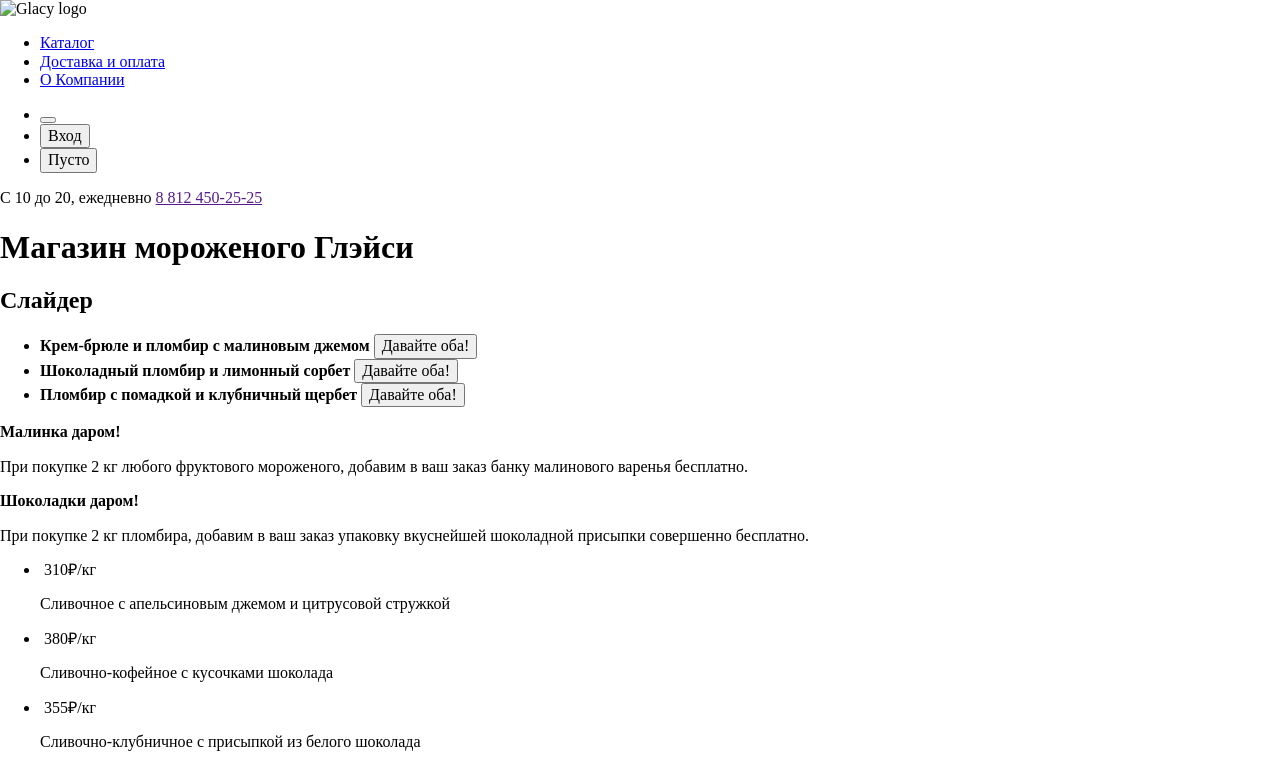
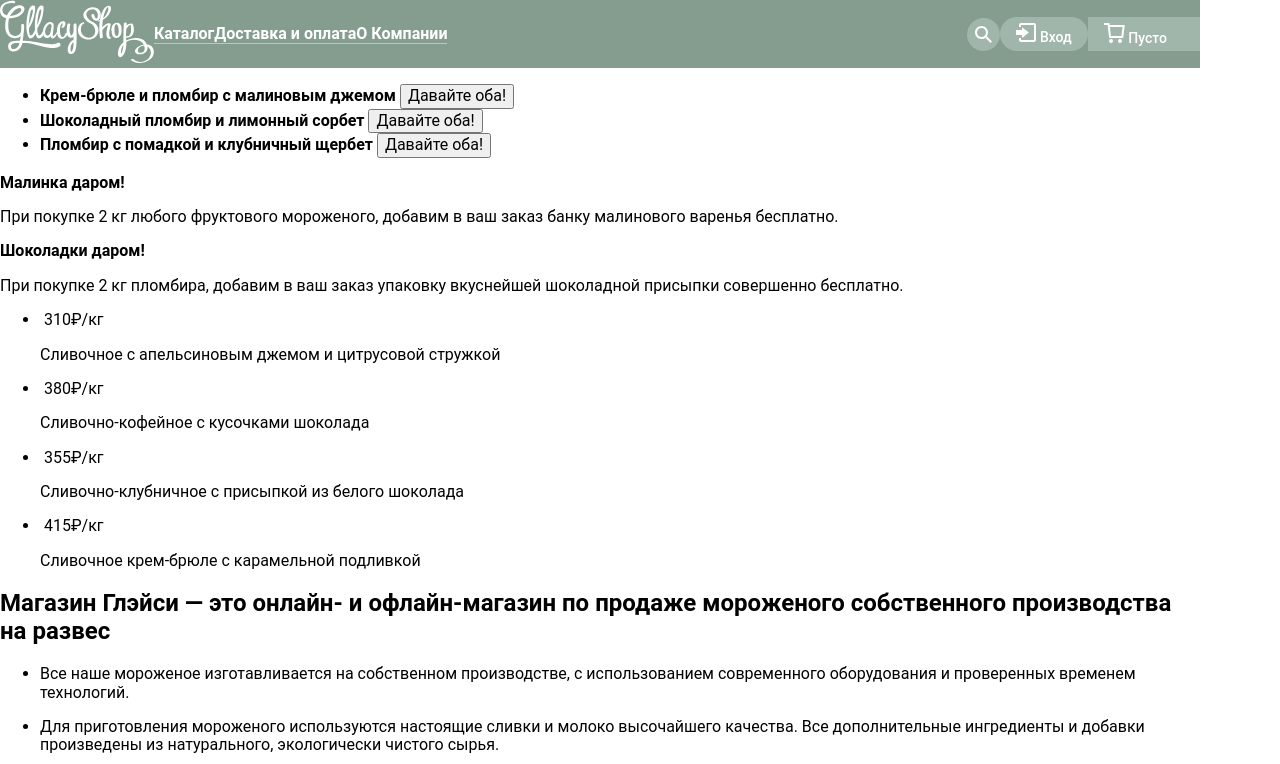
Before and after one commit to arcticstormx/practice_3_glacy, a plain HTML site: page index.html in a window 1280 px wide. Shown: the top 764 px of the page. Drawn offline with Linux system fonts and the light colour scheme.

Commit message:
Add fonts, header css 50% ready

```diff
--- a/css/styles.css
+++ b/css/styles.css
@@ -1,6 +1,6 @@
 @font-face {
-	font-family: "Roboto", sans-serif;
-	src: url("../fonts/roboto.woff2") format("woff2"),
+  font-family: "Roboto", sans-serif;
+  src: url("../fonts/roboto.woff2") format("woff2"),
     url("../fonts/roboto.woff") format("woff");
   font-style: normal;
   font-weight: 400;
@@ -21,3 +21,110 @@
   font-style: normal;
   font-weight: 700;
 }
+
+body {
+    width: 1200px;
+}
+
+.visually-hidden {
+    position: absolute;
+    clip: rect(0 0 0 0);
+    width: 1px;
+    height: 1px;
+    margin: -1px;
+}
+
+.body-index,
+.body-catalog {
+  font-family: "Roboto", sans-serif;
+  font-weight: 400;
+}
+
+/*HEADER*/
+
+
+.main-header {
+  display: flex;
+  flex-direction: row;
+
+  flex: 1;
+
+  background-color: #849d8f;
+}
+
+.nav {
+  display: flex;
+  flex: 2;
+
+  justify-content: space-between;
+}
+
+.nav__user-nav {
+}
+
+.pages-list-container {
+  display: flex;
+  flex-direction: row;
+  align-items: center;
+}
+
+.pages-list {
+  display: flex;
+
+  margin: 0;
+  padding: 0;
+
+  list-style: none;
+}
+
+.pages-list__link {
+  font-size: 16px;
+  line-height: 16px;
+  font-weight: 700;
+
+  color: #fff;
+
+  text-decoration: none;
+  border-bottom: 1px solid #b3cbbd;
+}
+
+.user-nav {
+  display: flex;
+  align-items: center;
+
+  margin: 0;
+  padding: 0;
+
+
+  list-style: none;
+}
+
+.user-nav__btn {
+  font-size: 14px;
+  line-height: 14px;
+  font-weight: 500;
+
+  color: #fff;
+
+  background: #a1b6aa;
+  border: none;
+}
+
+.user-nav__btn--search {
+  width: 33px;
+  height: 33px;
+
+  padding: 8px 8px;
+
+  border-radius: 50%;
+}
+
+.user-nav__btn--login {
+  padding: 6px 16px 7px;
+
+  border-radius: 17px;
+}
+
+.user-nav__btn--cart {
+  padding: 6px 33px 6px 16px;
+}
--- a/index.html
+++ b/index.html
@@ -6,16 +6,25 @@
     <link rel="stylesheet" href="css/normalize.css">
     <link rel="stylesheet" href="css/styles.css">
 </head>
-<body>
+<body class="body-index">
     <header class="main-header">
-
-        <nav class="main-header__nav nav">
-          <div class="nav__logo logo">
-            <img class="logo__self" src="#" alt="Glacy logo">
+        <nav class="nav main-header__nav">
+          <div class="pages-list-container">
+            <div class="logo nav__logo">
+              <a class="logo__link" href="index.html">
+                <img class="logo__self" src="img/gllacy-logo.svg" alt="Glacy logo" width="154" height="64">
+              </a>
             </div>
             <ul class="pages-list nav__pages-list">
               <li class="pages-list__item">
-              <a class="pages-list__link" href="#">Каталог</a>
+                <a class="pages-list__link pages-list__link--active popup-nav-btn" href="#">Каталог</a>
+                <!-- <ul class="popup-nav">
+                  <li class="popup-nav__header">Новинки</li>
+                  <li class="popup-nav__link">Сливочное</li>
+                  <li class="popup-nav__link">Щербеты</li>
+                  <li class="popup-nav__link">Фруктовый лёд</li>
+                  <li class="popup-nav__link">Мелорин</li>
+                </ul> -->
               </li>
               <li class="pages-list__item">
                 <a class="pages-list__link" href="#">Доставка и оплата</a>
@@ -24,22 +33,74 @@
                 <a class="pages-list__link" href="#">О Компании</a>
               </li>
             </ul>
+          </div>
+
           <ul class="user-nav nav__user">
-            <li class="user-nav__btn">
-              <button class="user-nav__btn-search" aria-label="search field"></button>
+            <li class="user-nav__item">
+              <button class="user-nav__btn user-nav__btn--search" aria-label="Поиск">
+                <svg version="1.1" xmlns="http://www.w3.org/2000/svg" xmlns:xlink="http://www.w3.org/1999/xlink" x="0px" y="0px" width="17px"
+                   height="17px" viewBox="0 0 17 17" enable-background="new 0 0 17 17" xml:space="preserve">
+                <g>
+                </g>
+                <g>
+                  <path fill="#FFFFFF" d="M16.958,15.527L11.75,10.32C12.533,9.247,13,7.93,13,6.5C13,2.91,10.09,0,6.5,0S0,2.91,0,6.5
+                    S2.91,13,6.5,13c1.438,0,2.763-0.473,3.839-1.263l5.205,5.204L16.958,15.527z M6.5,11C4.019,11,2,8.981,2,6.5S4.019,2,6.5,2
+                    S11,4.019,11,6.5S8.981,11,6.5,11z"/>
+                </g>
+                </svg>
+              </button>
+              <!-- <div class="user-search">
+                <form action="#" class="user-search__form">
+                  <input type="text" class="user-search__input" placeholder="Что ищем?">
+                </form>
+              </div> -->
             </li>
-            <li class="user-nav__btn">
-              <button class="user-nav__btn-login" aria-label="login button">Вход</button>
-            </li>
-            <li class="user-nav__btn">
-              <button class="user-nav__btn-cart" aria-label="cart button">Пусто</button>
+            <li class="user-nav__item">
+              <button class="user-nav__btn user-nav__btn--login" aria-label="Вход в личный кабинет">
+                <svg version="1.1" id="Layer_1" xmlns="http://www.w3.org/2000/svg" xmlns:xlink="http://www.w3.org/1999/xlink" x="0px" y="0px"
+                   width="21px" height="19px" viewBox="0 0 21 19" enable-background="new 0 0 21 19" xml:space="preserve">
+                <g>
+                  <polygon fill="#FFFFFF" points="6,14.875 12.917,9.5 6,4.125 6,7.042 -0.042,7.042 -0.042,11.959 6,11.959   "/>
+                  <path fill="#FFFFFF" d="M18,0H5C3.9,0,3,0.9,3,2v2h2V2h13v15H5v-2H3v2c0,1.1,0.9,2,2,2h13c1.1,0,2-0.9,2-2V2C20,0.9,19.1,0,18,0z"
+                    />
+                </g>
+                </svg>
+                Вход
+              </button>
+              <!-- <div class="user-login">
+                <form action="#" class="user-login__form">
+                  <input class="user-login__input-email" type="e-mail" placeholder="Электронная почта">
+                  <input class="user-login__input-password" type="password" placeholder="Пароль">
+                  <div class="user-login__button-container">
+                    <button class="basic-btn user-login__button">Войти</button>
+                    <div class="user-login__button-links">
+                      <a class="user-login__link" href="">Забыл пароль?</a>
+                      <a class="user-login__link" href="">Новая регистрация</a>
+                    </div>
+                  </div>
+                </form>
+              </div>
+            </li> -->
+            <li class="user-nav__item">
+              <button class="user-nav__btn user-nav__btn--cart" aria-label="Корзина">
+                <svg version="1.1" id="Layer_1" xmlns="http://www.w3.org/2000/svg" xmlns:xlink="http://www.w3.org/1999/xlink" x="0px" y="0px"
+                   width="21px" height="20px" viewBox="0 0 21 20" enable-background="new 0 0 21 20" xml:space="preserve">
+                <g>
+                  <path fill="#FFFFFF" d="M5.657,2.031L5.422,0H0v2h3.64l1.5,13h13.988l1.699-12.969H5.657z M17.372,13H6.922L5.888,4.031h12.66
+                    L17.372,13z"/>
+                  <circle fill="#FFFFFF" cx="6.984" cy="18" r="2"/>
+                  <circle fill="#FFFFFF" cx="15.984" cy="18" r="2"/>
+                </g>
+                </svg>
+                Пусто
+              </button>
             </li>
           </ul>
         </nav>
-        <div class="contacts-small main-header">
-          <span class="contacts-small__schedule">С 10 до 20, ежедневно</span>
-          <a class="contacts-small__tel" href="" >8 812 450-25-25</a>
-        </div>
+        <!-- <div class="contacts-aside">
+          <span class="contacts-aside__schedule">С 10 до 20, ежедневно</span>
+          <a class="contacts-aside__tel" href="" >8 812 450-25-25</a>
+        </div> -->
     </header>
     <main class="index-main">
       <h1 class="visually-hidden">Магазин мороженого Глэйси</h1>
```
Also changed, not shown: catalog.html (+8 -8 lines), fonts/roboto.woff (added), fonts/roboto.woff2 (added), fonts/robotobold.woff (added), fonts/robotobold.woff2 (added), fonts/robotomedium.woff (added), fonts/robotomedium.woff2 (added). Lines whose indentation alone changed are shown as unchanged.
